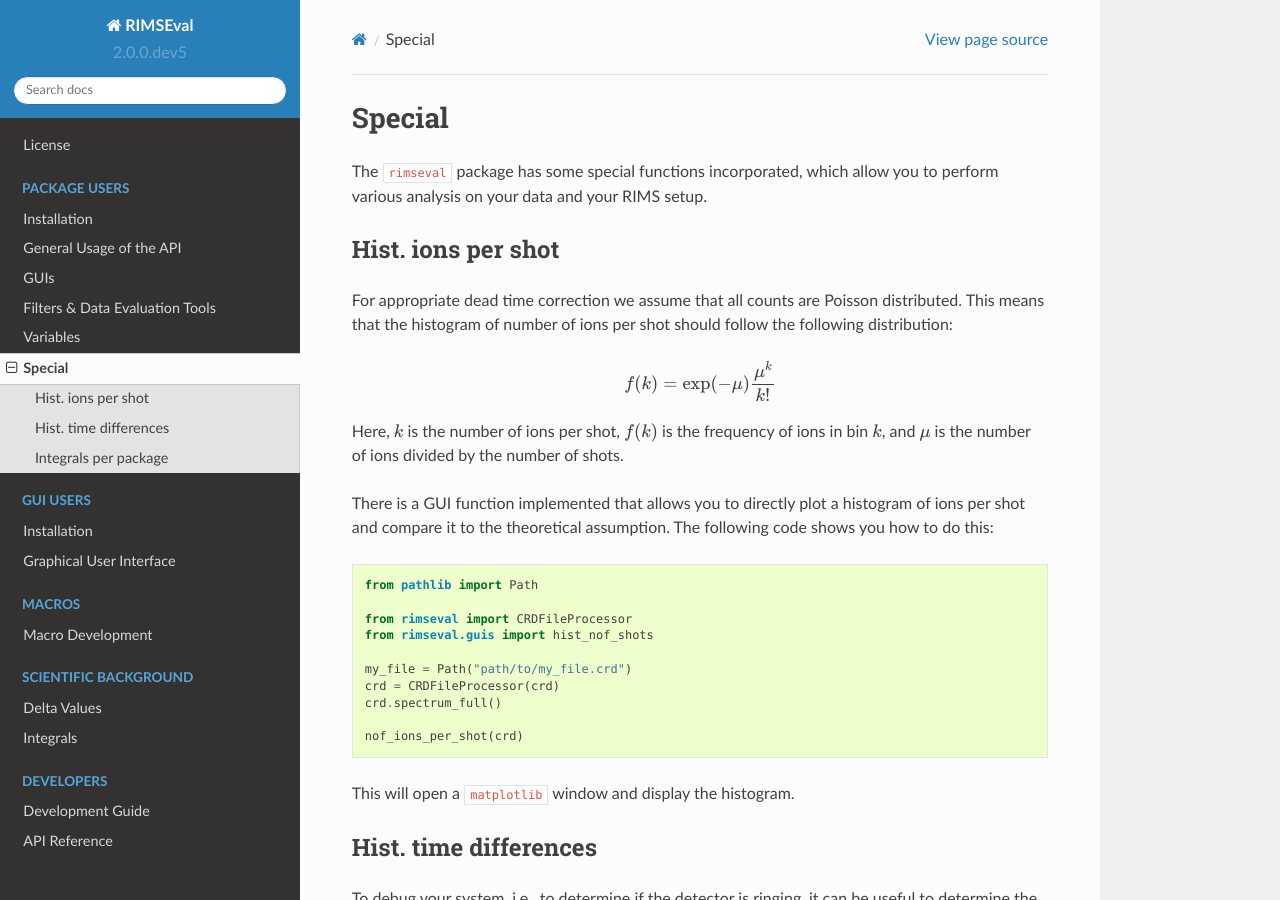
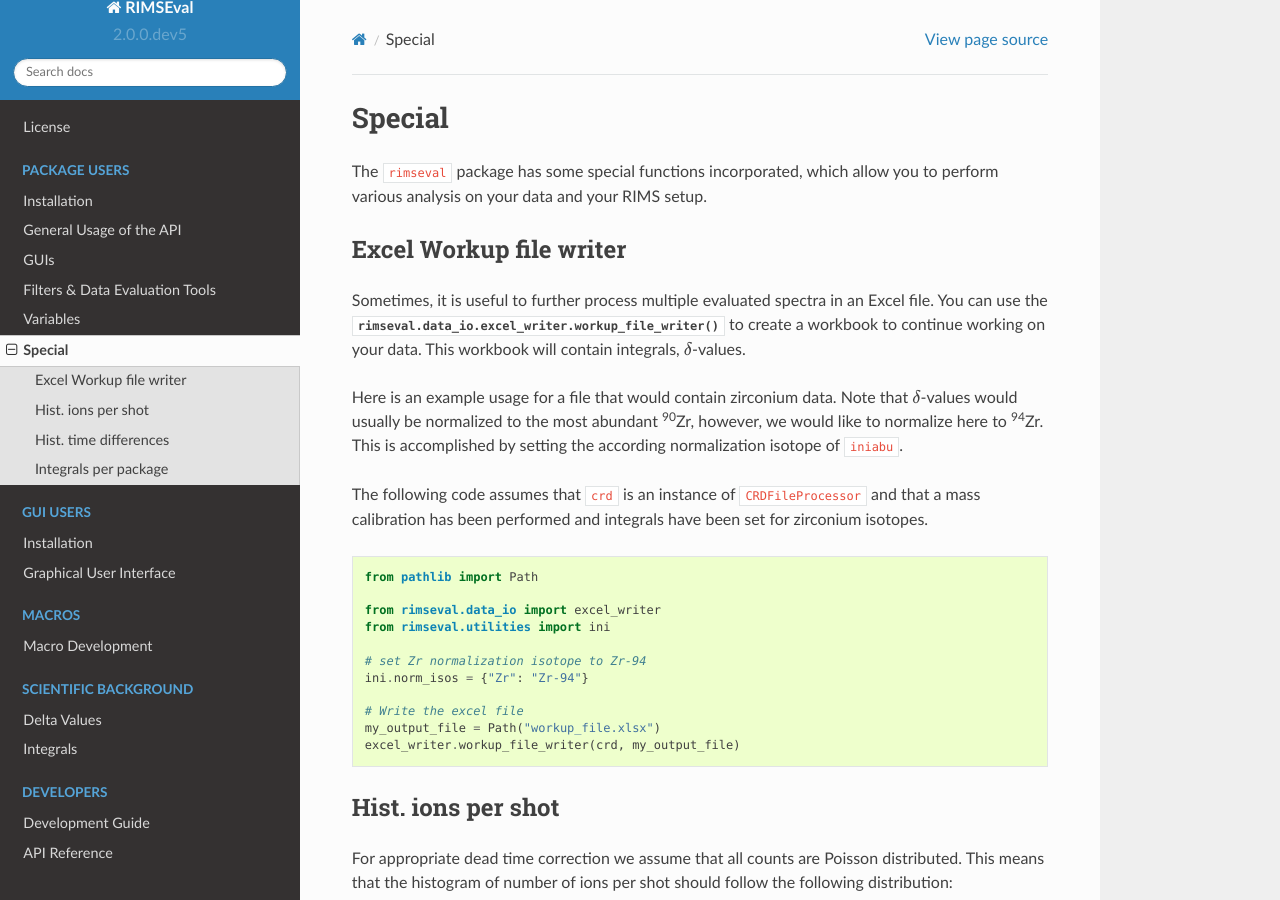
Before and after one commit to RIMS-Code/RIMSEval, a Sphinx documentation site: the page built from docs/pkg/special.rst, in a window 1280 px wide and 900 px high. Built offline with Sphinx 7.4.7 and the Read the Docs theme 2.0.0, drawn with Linux system fonts in a browser that asks for light colours.

Commit message:
Update docs

```diff
--- a/docs/pkg/special.rst
+++ b/docs/pkg/special.rst
@@ -5,6 +5,47 @@
 The ``rimseval`` package has some special functions incorporated,
 which allow you to perform various analysis on your data
 and your RIMS setup.
+
+------------------------
+Excel Workup file writer
+------------------------
+
+Sometimes,
+it is useful to further process multiple evaluated spectra
+in an Excel file.
+You can use the
+:meth:`rimseval.data_io.excel_writer.workup_file_writer`
+to create a workbook to continue working on your data.
+This workbook will contain integrals,
+:math:`\delta`-values.
+
+Here is an example usage for a file
+that would contain zirconium data.
+Note that :math:`\delta`-values would usually
+be normalized to the most abundant :sup:`90`\Zr,
+however, we would like to normalize here
+to :sup:`94`\Zr.
+This is accomplished by setting the according
+normalization isotope of ``iniabu``.
+
+The following code assumes that ``crd`` is
+an instance of ``CRDFileProcessor``
+and that a mass calibration has been performed
+and integrals have been set for zirconium isotopes.
+
+.. code-block:: python
+
+    from pathlib import Path
+
+    from rimseval.data_io import excel_writer
+    from rimseval.utilities import ini
+
+    # set Zr normalization isotope to Zr-94
+    ini.norm_isos = {"Zr": "Zr-94"}
+
+    # Write the excel file
+    my_output_file = Path("workup_file.xlsx")
+    excel_writer.workup_file_writer(crd, my_output_file)
 
 -------------------
 Hist. ions per shot
```
Also changed, not shown: docs/dev/api/data_io.rst (+14 -0 lines).
